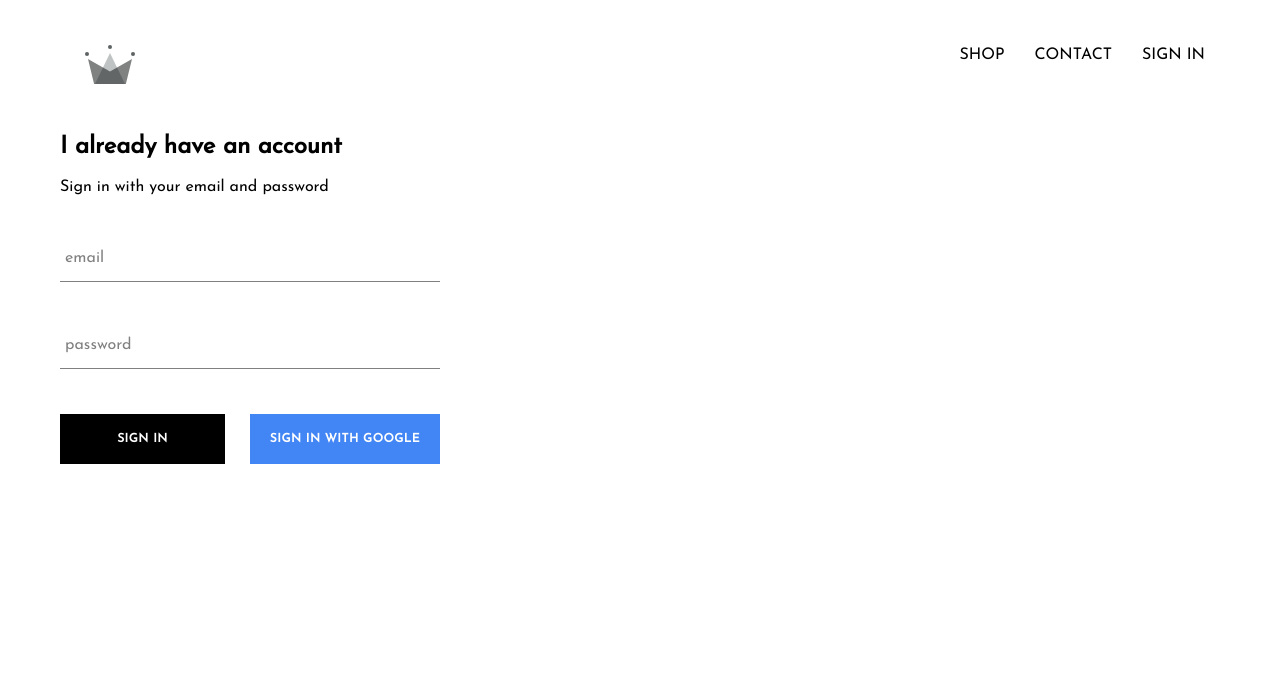
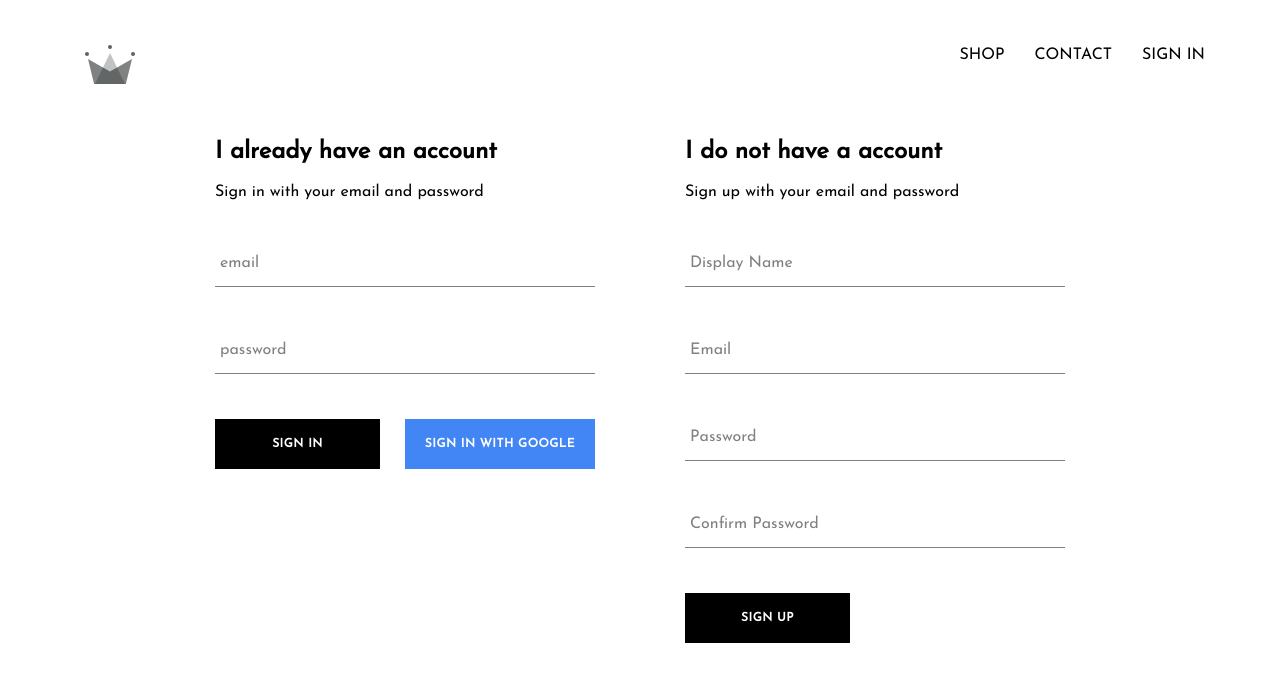
Before and after one commit to josecaballero/clouzy, a React (Create React App) app: page /signin in a window 1280 px wide. Shown: the top 682 px of the page. Built offline with nearby package versions, Linux system fonts and the light colour scheme; no server answers.

Commit message:
se añade firebase utils con la implementación de almacenamiento de usuarios autenticados en la database firestore

```diff
--- a/src/App.js
+++ b/src/App.js
@@ -3,12 +3,11 @@
 
 import "./App.css";
 
-import Homepage from "./pages/homepage/homepage.component";
+import HomePage from "./pages/homepage/homepage.component";
 import ShopPage from "./pages/shop/shop.component";
+import SignInAndSignUpPage from "./pages/sign-in-and-sign-up/sign-in-and-sign-up.component";
 import Header from "./components/header/header.component";
-import SignInAndSignUpPage from "./pages/sign-in-and-sign-up/sign-in-and-sign-up.component";
-
-import { auth } from "./firebase/firebase.util";
+import { auth, createUserProfileDocument } from "./firebase/firebase.utils";
 
 class App extends React.Component {
   constructor() {
@@ -22,8 +21,21 @@
   unsubscribeFromAuth = null;
 
   componentDidMount() {
-    this.unsubscribeFromAuth = auth.onAuthStateChanged((user) => {
-      this.setState({ currentUser: user });
+    this.unsubscribeFromAuth = auth.onAuthStateChanged(async (userAuth) => {
+      if (userAuth) {
+        const userRef = await createUserProfileDocument(userAuth);
+
+        userRef.onSnapshot((snapShot) => {
+          this.setState({
+            currentUser: {
+              id: snapShot.id,
+              ...snapShot.data(),
+            },
+          });
+        });
+      }
+
+      this.setState({ currentUser: userAuth });
     });
   }
 
@@ -36,7 +48,7 @@
       <div>
         <Header currentUser={this.state.currentUser} />
         <Switch>
-          <Route exact path="/" component={Homepage} />
+          <Route exact path="/" component={HomePage} />
           <Route path="/shop" component={ShopPage} />
           <Route path="/signin" component={SignInAndSignUpPage} />
         </Switch>
--- a/src/components/header/header.component.jsx
+++ b/src/components/header/header.component.jsx
@@ -1,7 +1,7 @@
 import React from "react";
 import { Link } from "react-router-dom";
 
-import { auth } from "../../firebase/firebase.util";
+import { auth } from "../../firebase/firebase.utils";
 
 import { ReactComponent as Logo } from "../assets/crown.svg";
 
--- a/src/components/sign-in/sign-in.component.jsx
+++ b/src/components/sign-in/sign-in.component.jsx
@@ -3,7 +3,7 @@
 import FormInput from "./../form-input/form-input.component";
 import CustomButton from "./../custom-button/custom-button.component";
 
-import { signInWithGoogle } from "./../../firebase/firebase.util";
+import { signInWithGoogle } from "./../../firebase/firebase.utils";
 
 import "./sign-in.styles.scss";
 
--- /dev/null
+++ b/src/components/sign-up/sign-up.component.jsx
@@ -0,0 +1,103 @@
+import React from "react";
+
+import FormInput from "../form-input/form-input.component";
+import CustomButton from "../custom-button/custom-button.component";
+
+import { auth, createUserProfileDocument } from "../../firebase/firebase.utils";
+
+import "./sign-up.styles.scss";
+
+class SignUp extends React.Component {
+  constructor() {
+    super();
+
+    this.state = {
+      displayName: "",
+      email: "",
+      password: "",
+      confirmPassword: "",
+    };
+  }
+
+  handleSubmit = async (event) => {
+    event.preventDefault();
+
+    const { displayName, email, password, confirmPassword } = this.state;
+
+    if (password !== confirmPassword) {
+      alert("passwords don't match");
+      return;
+    }
+
+    try {
+      const { user } = await auth.createUserWithEmailAndPassword(
+        email,
+        password
+      );
+
+      await createUserProfileDocument(user, { displayName });
+
+      this.setState({
+        displayName: "",
+        email: "",
+        password: "",
+        confirmPassword: "",
+      });
+    } catch (error) {
+      console.error(error);
+    }
+  };
+
+  handleChange = (event) => {
+    const { name, value } = event.target;
+
+    this.setState({ [name]: value });
+  };
+
+  render() {
+    const { displayName, email, password, confirmPassword } = this.state;
+    return (
+      <div className="sign-up">
+        <h2 className="title">I do not have a account</h2>
+        <span>Sign up with your email and password</span>
+        <form className="sign-up-form" onSubmit={this.handleSubmit}>
+          <FormInput
+            type="text"
+            name="displayName"
+            value={displayName}
+            onChange={this.handleChange}
+            label="Display Name"
+            required
+          />
+          <FormInput
+            type="email"
+            name="email"
+            value={email}
+            onChange={this.handleChange}
+            label="Email"
+            required
+          />
+          <FormInput
+            type="password"
+            name="password"
+            value={password}
+            onChange={this.handleChange}
+            label="Password"
+            required
+          />
+          <FormInput
+            type="password"
+            name="confirmPassword"
+            value={confirmPassword}
+            onChange={this.handleChange}
+            label="Confirm Password"
+            required
+          />
+          <CustomButton type="submit">SIGN UP</CustomButton>
+        </form>
+      </div>
+    );
+  }
+}
+
+export default SignUp;
--- /dev/null
+++ b/src/components/sign-up/sign-up.styles.scss
@@ -0,0 +1,5 @@
+.sign-up {
+  display: flex;
+  flex-direction: column;
+  width: 380px;
+}
--- a/src/firebase/firebase.util.js
+++ /dev/null
@@ -1,30 +0,0 @@
-// Before: version 8
-/* import firebase from "firebase/app";
-import "firebase/firestore";
-import "firebase/auth"; */
-
-// After version 9 compat
-// v9 compat packages are API compatible with v8 code
-import firebase from "firebase/compat/app";
-import "firebase/compat/auth";
-import "firebase/compat/firestore";
-
-const config = {
-  apiKey: "AIzaSyAkFA6XDmYvsEHhQ_4xJznhi_pzOgNtGDg",
-  authDomain: "clouzy.firebaseapp.com",
-  projectId: "clouzy",
-  storageBucket: "clouzy.appspot.com",
-  messagingSenderId: "450008457117",
-  appId: "1:450008457117:web:08dfaad257fe7b7e3a1974",
-};
-
-firebase.initializeApp(config);
-
-export const auth = firebase.auth();
-export const firestore = firebase.firestore();
-
-const provider = new firebase.auth.GoogleAuthProvider();
-provider.setCustomParameters({ prompt: "select_account" });
-export const signInWithGoogle = () => auth.signInWithPopup(provider);
-
-export default firebase;
--- /dev/null
+++ b/src/firebase/firebase.utils.js
@@ -0,0 +1,80 @@
+// Before: version 8
+/* import firebase from "firebase/app";
+import "firebase/firestore";
+import "firebase/auth"; */
+
+// After version 9 compat
+// v9 compat packages are API compatible with v8 code
+import firebase from "firebase/compat/app";
+import "firebase/compat/auth";
+import "firebase/compat/firestore";
+
+const config = {
+  apiKey: "AIzaSyAkFA6XDmYvsEHhQ_4xJznhi_pzOgNtGDg",
+  authDomain: "clouzy.firebaseapp.com",
+  projectId: "clouzy",
+  storageBucket: "clouzy.appspot.com",
+  messagingSenderId: "450008457117",
+  appId: "1:450008457117:web:08dfaad257fe7b7e3a1974",
+};
+
+/* export const createUserProfileDocument = async (userAuth, additionalData) => {
+  if (!userAuth) return;
+
+  const userRef = firestore.doc(`users/${userAuth.uid}`);
+
+  const snapShot = await userRef.get();
+
+  if (!snapShot.exist) {
+    const { displayName, email } = userAuth;
+    const createdAt = new Date();
+
+    try {
+      await userRef.set({
+        displayName,
+        email,
+        createdAt,
+        ...additionalData,
+      });
+    } catch (error) {
+      console.log("error creating user", error.message);
+    }
+  }
+  return userRef;
+}; */
+
+firebase.initializeApp(config);
+
+export const createUserProfileDocument = async (userAuth, additionalData) => {
+  if (!userAuth) return;
+
+  const userRef = firestore.doc(`users/${userAuth.uid}`);
+
+  const snapShot = await userRef.get();
+
+  if (!snapShot.exists) {
+    const { displayName, email } = userAuth;
+    const createdAt = new Date();
+    try {
+      await userRef.set({
+        displayName,
+        email,
+        createdAt,
+        ...additionalData,
+      });
+    } catch (error) {
+      console.log("error creating user", error.message);
+    }
+  }
+
+  return userRef;
+};
+
+export const auth = firebase.auth();
+export const firestore = firebase.firestore();
+
+const provider = new firebase.auth.GoogleAuthProvider();
+provider.setCustomParameters({ prompt: "select_account" });
+export const signInWithGoogle = () => auth.signInWithPopup(provider);
+
+export default firebase;
--- a/src/pages/sign-in-and-sign-up/sign-in-and-sign-up.component.jsx
+++ b/src/pages/sign-in-and-sign-up/sign-in-and-sign-up.component.jsx
@@ -1,12 +1,14 @@
 import React from "react";
 
 import SignIn from "./../../components/sign-in/sign-in.component";
+import SignUp from "./../../components/sign-up/sign-up.component";
 
 import "./sign-in-and-sign-up.styles.scss";
 
 const SignInAndSignUpPage = () => (
   <div className="sign-in-and-sign-up">
     <SignIn />
+    <SignUp />
   </div>
 );
 
--- a/src/pages/sign-in-and-sign-up/sign-in-and-sign-up.styles.scss
+++ b/src/pages/sign-in-and-sign-up/sign-in-and-sign-up.styles.scss
@@ -0,0 +1,6 @@
+.sign-in-and-sign-up {
+  width: 850px;
+  display: flex;
+  justify-content: space-between;
+  margin: 30px auto;
+}
```
